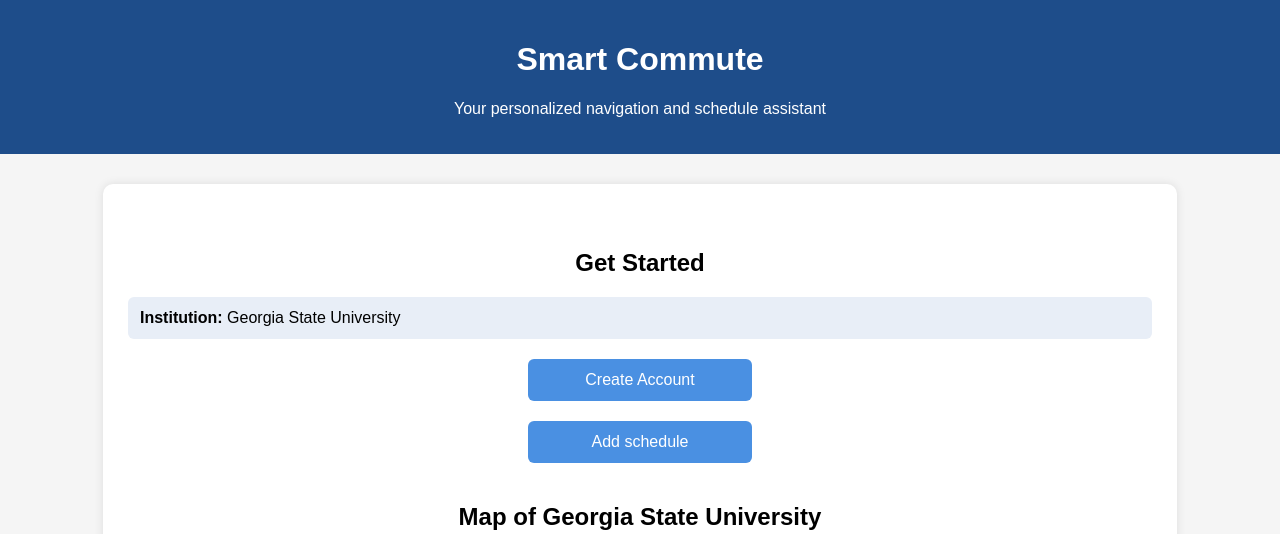
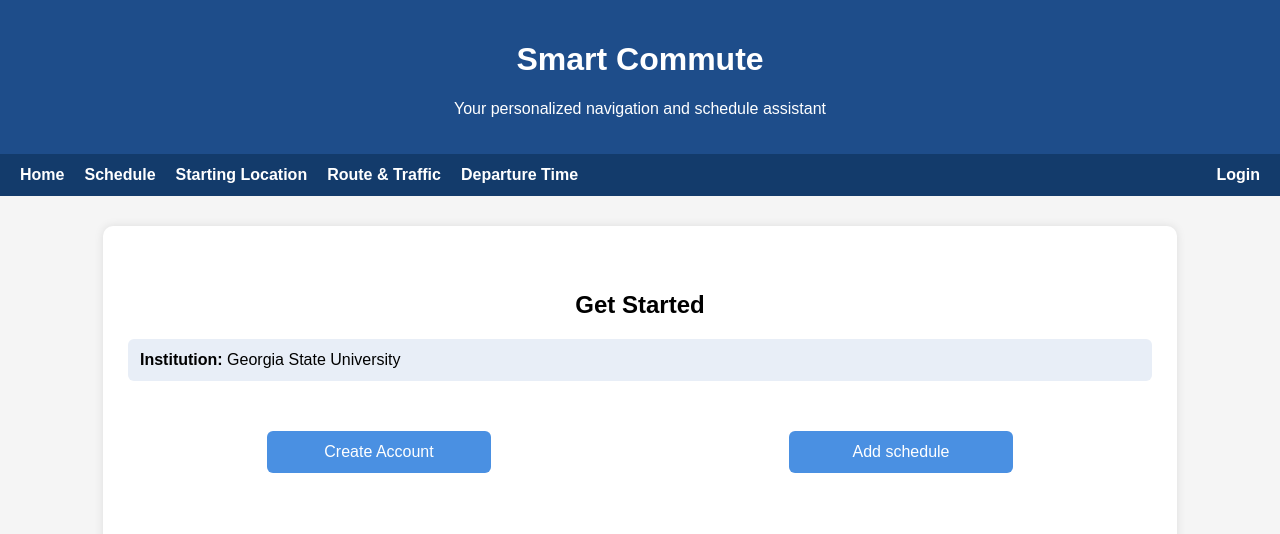
Before and after one commit to Philani45/Next-Gen-1, a Django app: page / in a window 1280 px wide. Shown: the top 534 px of the page. Run offline with Django 5.2, Linux system fonts and the light colour scheme.

Commit message:
More changes to the front end
added:
- login.html
- logout page (incomplete)
- navigation bar / menu on home page
- footer
- connected last html files to django (all files should be working)

```diff
--- a/smartcommute/home/templates/home/index.html
+++ b/smartcommute/home/templates/home/index.html
@@ -63,8 +63,12 @@
             text-decoration: none;
         }
 
-        .register-btn:hover {
+        .register-btn:hover, .schedule-section:hover {
             background: #357ab8;
+        }
+
+        .register-btn:hover{
+            transform: scale(1.03);
         }
 
         .schedule-section {
@@ -164,11 +168,11 @@
             background: #e8eef7;
         }
 
-        .action-btn {
-            padding: 6px 10px;
-            border: none;
-            border-radius: 5px;
-            cursor: pointer;
+        .action-buttons {
+            display: flex;
+            justify-content: center;
+            gap: 20px;
+            margin-top: 30px;
         }
 
         .edit-btn {
@@ -179,6 +183,35 @@
         .delete-btn {
             background: #dc3545;
             color: white;
+        }
+
+        footer {
+            text-align: center;
+            padding: 20px;
+            color: #666;
+            margin-top: 40px;
+        }
+
+        .navbar {
+            background: #133b6b;
+            padding: 12px 20px;
+            display: flex;
+            gap: 20px;
+            align-items: center;
+        }
+
+        .navbar a {
+            color: white;
+            text-decoration: none;
+            font-weight: bold;
+        }
+
+.navbar a:hover {
+    text-decoration: underline;
+}
+
+.navbar .right {
+    margin-left: auto;
 }
 
 
@@ -192,6 +225,21 @@
         <p>Your personalized navigation and schedule assistant</p>
     </header>
 
+    <nav class="navbar">
+        <a href="{% url 'home' %}">Home</a>
+        <a href="{% url 'schedule' %}">Schedule</a>
+        <a href="{% url 'location' %}">Starting Location</a>
+        <a href="{% url 'route' %}">Route & Traffic</a>
+        <a href="{% url 'departure' %}">Departure Time</a>
+
+        {% if user.is_authenticated %}
+            <a href="{% url 'logout' %}" class="right">Logout</a>
+        {% else %}
+            <a href="{% url 'login' %}" class="right">Login</a>
+        {% endif %}
+    </nav>
+
+
     <div class="container">
         <h2>Get Started</h2>
 
@@ -199,13 +247,10 @@
             <p><strong>Institution:</strong> Georgia State University</p>
         </div>
 
-    <a href="{% url 'register' %}" class="register-btn">
-        Create Account
-    </a>
-
-    <a href="{% url 'schedule' %}" class="schedule-section">
-            Add schedule
-        </a>
+        <div class="action-buttons">
+            <a href="{% url 'register' %}" class="register-btn">Create Account</a>
+            <a href="{% url 'schedule' %}" class="schedule-section">Add schedule</a>
+        </div>
 
         <h2>Map of Georgia State University</h2>
 
@@ -218,8 +263,8 @@
         </iframe>
     </div>
 
-
-
-
+    <footer>
+        <p>Smart Commute © 2026</p>
+    </footer>
 </body>
 </html>
--- a/smartcommute/home/urls.py
+++ b/smartcommute/home/urls.py
@@ -2,7 +2,7 @@ from django.urls import path
 from . import views
 
 urlpatterns = [
-    path('', views.index, name='index'),
+    path('', views.index, name='home'),
     path('register/', views.register, name='register'),
     path('schedule/', views.schedule, name='schedule'),
     path('location/', views.location, name='location'),
@@ -11,4 +11,5 @@ urlpatterns = [
     path('notifications/', views.notifications, name='notifications'),
     path('settings/', views.settings, name='settings'),
     path('datastorage/', views.datastorage, name='datastorage'),
+    path('login/', views.login, name='login')
 ]
--- a/smartcommute/home/views.py
+++ b/smartcommute/home/views.py
@@ -26,3 +26,6 @@ def settings(request):
 
 def datastorage(request):
     return render(request, 'home/datastorage.html')
+
+def login(request):
+    return render(request, 'home/login.html')
--- a/smartcommute/smartcommute/urls.py
+++ b/smartcommute/smartcommute/urls.py
@@ -16,8 +16,15 @@ Including another URLconf
 """
 from django.contrib import admin
 from django.urls import path, include
+from django.contrib.auth import views as auth_views
 
 urlpatterns = [
     path('admin/', admin.site.urls),
+
+    # Login / Logout routes
+    path('login/',  auth_views.LoginView.as_view(template_name='home/login.html'), name='login'),
+    path('logout/', auth_views.LogoutView.as_view(next_page='index'), name='logout'),
+
+    # Your existing app routes
     path('', include('home.urls')),
 ]
```
Also changed, not shown: smartcommute/home/templates/home/login.html (added, +70 -0 lines). Lines whose indentation alone changed are shown as unchanged.
